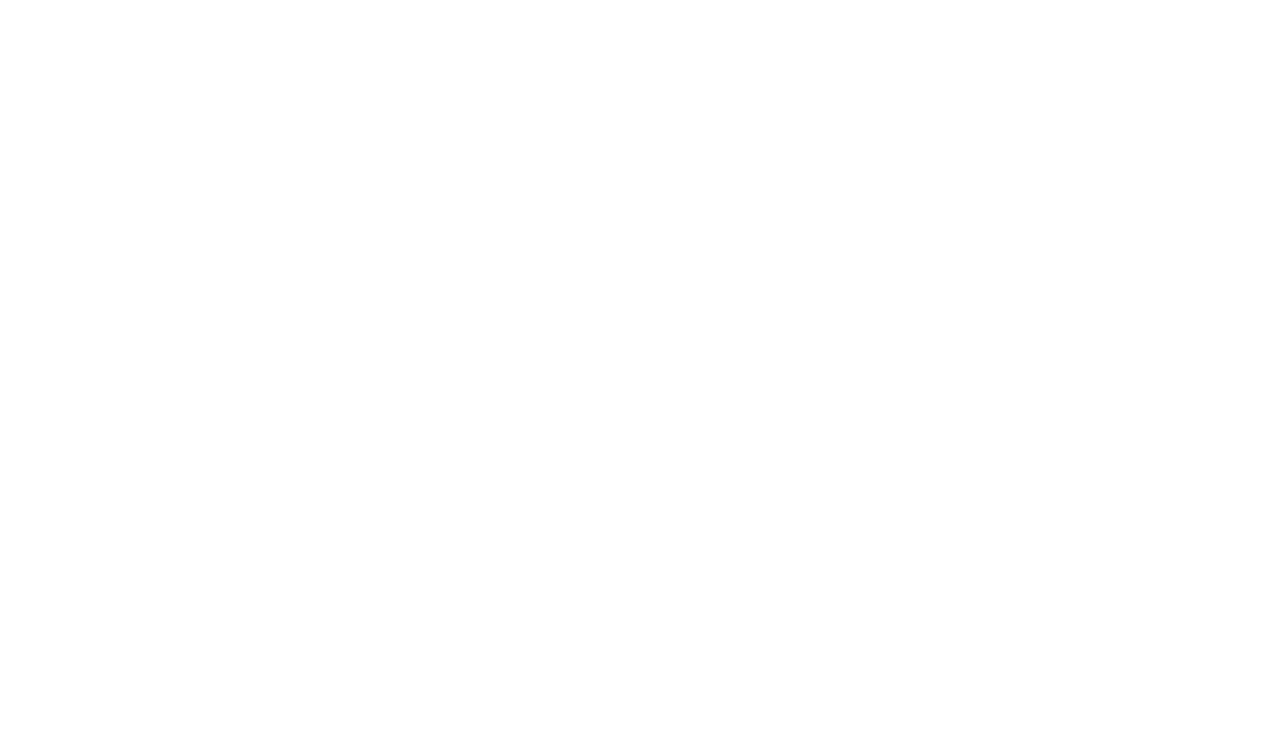
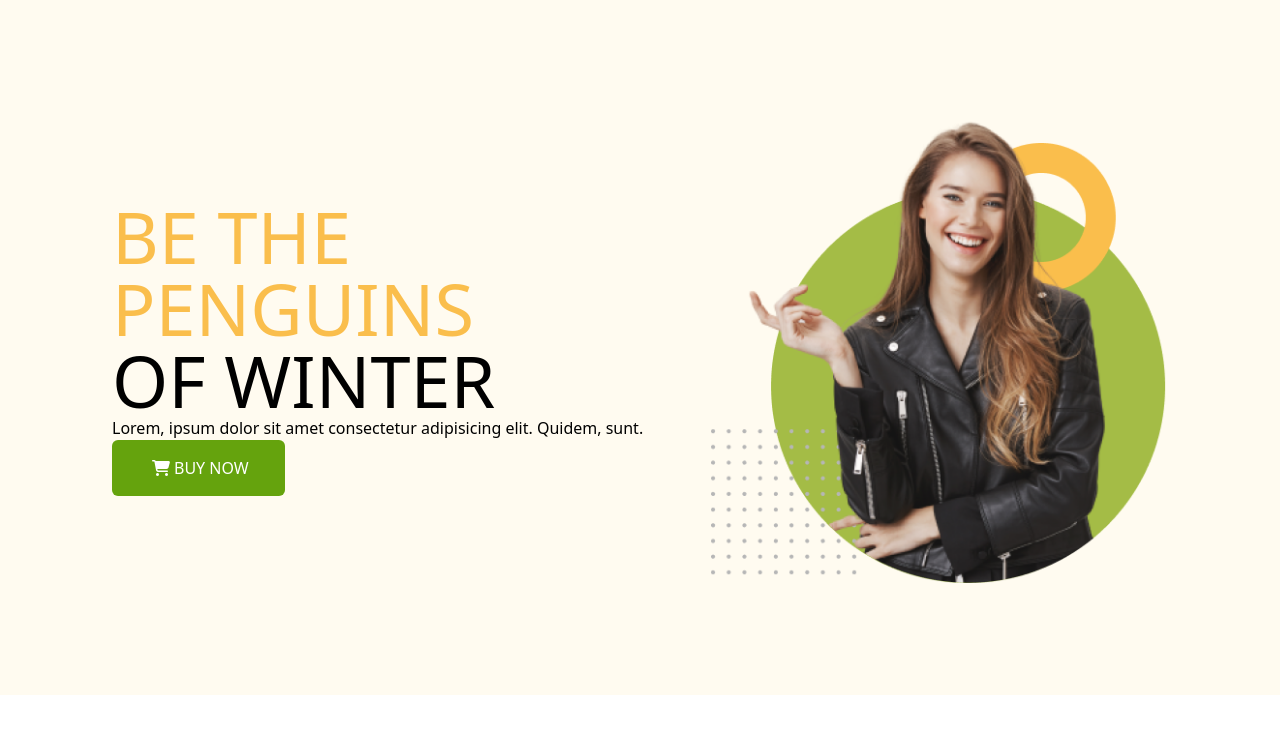
Before and after one commit to Saifmahin500/Penguin-Fashion-With-Tailwind, a plain HTML site: page index.html in a window 1280 px wide. Drawn offline with nearby package versions, Linux system fonts and the light colour scheme.

Commit message:
adder my banner section

```diff
--- a/index.html
+++ b/index.html
@@ -4,8 +4,36 @@
     <meta charset="UTF-8">
     <meta name="viewport" content="width=device-width, initial-scale=1.0">
     <title>Penguin-Fashion</title>
+    <script src="https://kit.fontawesome.com/f1100bdcbb.js" crossorigin="anonymous"></script>
+    <script src="https://cdn.tailwindcss.com"></script>
 </head>
 <body>
+    <header class="bg-[#FFFBF0] p-28">
+        <nav>
+            <div class="haeder-logo ">
 
+            </div>
+            <div class="header-image">
+
+            </div>
+        </nav>
+        <div class="flex justify-around items-center">
+            <div>
+                <h3 class="text-7xl uppercase"><span class="text-[#FABE4C]">Be the Penguins</span><br>
+                of Winter</h3>
+                <p>Lorem, ipsum dolor sit amet consectetur adipisicing elit. Quidem, sunt.</p>
+                <button class="py-4 px-9 bg-lime-600 rounded-md text-white font-medium uppercase"><i class="fa-solid fa-cart-shopping p-1"></i>Buy now</button>
+            </div>
+            <div>
+                <img src="images/model.png" alt="">
+            </div>
+        </div>
+    </header>
+    <main>
+
+    </main>
+    <footer>
+
+    </footer>
 </body>
 </html>
--- /dev/null
+++ b/tailwind.config.js
@@ -0,0 +1,8 @@
+/** @type {import('tailwindcss').Config} */
+module.exports = {
+    content: ["./src/**/*.{html,js}"],
+    theme: {
+      extend: {},
+    },
+    plugins: [],
+  }
```
